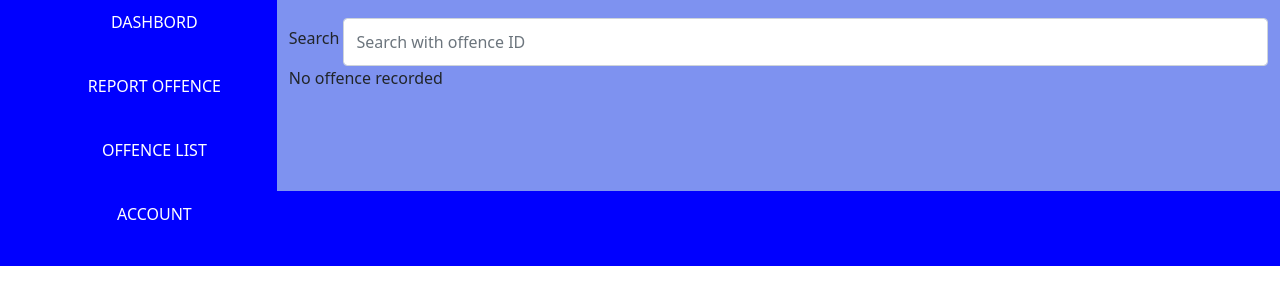
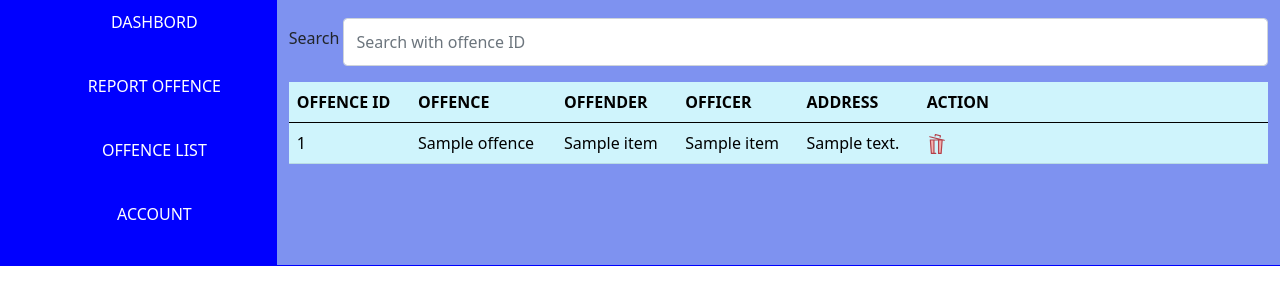
Before and after one commit to BenjaminAJ/Traffic-Offence-Management-System, a Django app: template PenaltyManager/templates/PenaltyManager/offencelist.html in a window 1280 px wide. Shown: the part 118-423 px from the top of the page. Run offline with Django 4.2, Linux system fonts and the light colour scheme; data comes from the database, SQL or seed files in the repository; both versions use the stored data as it was after the commit; the template is opened without the code that fills it: values that come from a table or form of the project are taken from there, most other values are stand-ins (such as "Sample title", 1, 10 or a date in 2020); some libraries are stand-ins or nearby versions.

Commit message:
Modified offence list

```diff
--- a/PenaltyManager/models.py
+++ b/PenaltyManager/models.py
@@ -29,9 +29,9 @@ class Penalty(models.Model):
     penalty_id = models.CharField(max_length = 50, unique=True)
     driver_name = models.CharField(max_length=50, blank=True, null=True)
     # amount = models.IntegerField()
-    points = models.IntegerField()
+    points = models.IntegerField(blank=True, null=True)
     offence = models.CharField(max_length = 64)
-    category = models.IntegerField()
+    category = models.IntegerField(blank=True, null=True)
     date = models.DateTimeField(default = timezone.now)
     address = models.TextField(blank=True)
     officer_name = models.ForeignKey(Officer, on_delete=models.CASCADE)
--- a/PenaltyManager/templates/PenaltyManager/dashboard.html
+++ b/PenaltyManager/templates/PenaltyManager/dashboard.html
@@ -30,7 +30,7 @@
                     <a href="{% url 'PenaltyManager:logout' %}"><button class="btn btn-primary" type="submit">Log out</button></a>
                 </nav>
                 <h3>Report an Offence</h3>
-                <form method="POST" action="{% url 'PenaltyManager:dashboard' %}">
+                <form method="POST" action=".">
                     {% csrf_token %}
                     <div>
                         <br>
--- a/PenaltyManager/templates/PenaltyManager/offencelist.html
+++ b/PenaltyManager/templates/PenaltyManager/offencelist.html
@@ -36,26 +36,26 @@
                     <input class="form-control mr-sm-2" type="text" placeholder="Search with offence ID">
 
                 </div>
-                {% if penalty.offence.exists %}
+                {% if object_list %}
                     <table class="table table-info mt-3">
                         <thead>
                             <tr>
                                 <th scope="col">OFFENCE ID</th>
                                 <th scope="col">OFFENCE</th>
-                                <th scope="col">OFFENCER</th>
-                                <th scope="col">REPORTER</th>
+                                <th scope="col">OFFENDER</th>
+                                <th scope="col">OFFICER</th>
                                 <th scope="col">ADDRESS</th>
                                 <th scope="col">ACTION</th>
                             </tr>
                         </thead>
                         <tbody>
-                            {% for penalty in penaltys %}
+                            {% for item in object_list %}
                                 <tr>
-                                    <td>{{ penalty.penalty_id }}</td>
-                                    <td>{{penalty.type}}</td>
-                                    <td>{{penalty.driver_name}}</td>
-                                    <td>{{penalty.officer_name}}</td>
-                                    <td>{{penalty.address}}</td>
+                                    <td>{{item.penalty_id }}</td>
+                                    <td>{{item.offence}}</td>
+                                    <td>{{item.driver_name}}</td>
+                                    <td>{{item.officer_name}}</td>
+                                    <td>{{item.address}}</td>
                                     <td>
                                         <a href="/delete/{{penalty.penalty_id}}"><img src="{% static 'css/delete-svgrepo-com.svg' %}"
                                                 alt="delete"></a>
--- a/PenaltyManager/urls.py
+++ b/PenaltyManager/urls.py
@@ -1,5 +1,5 @@
 from os import name
-from .views import log_out, login_request, dashboard_page, destroy, offencelist
+from .views import log_out, login_request, dashboard_page, destroy, PenaltyListView
 from django.urls import path
 
 app_name = 'PenaltyManager'
@@ -9,5 +9,6 @@ urlpatterns = [
     path('logout/', log_out, name='logout'),
     path('dashboard/', dashboard_page, name='dashboard'),
     path('delete/<int:id>', destroy, name='delete'),
-    path('offencelist/', offencelist, name="offencelist")
+    # path('offencelist/', offencelist, name="offencelist")
+    path('offencelist/', PenaltyListView.as_view(), name="offencelist")
     ]
```
Also changed, not shown: PenaltyManager/views.py (+12 -4 lines), PenaltyManager/forms.py (line endings or trailing spaces), PenaltyManager/migrations/0002_alter_penalty_category_alter_penalty_points.py (added), db.sqlite3.
